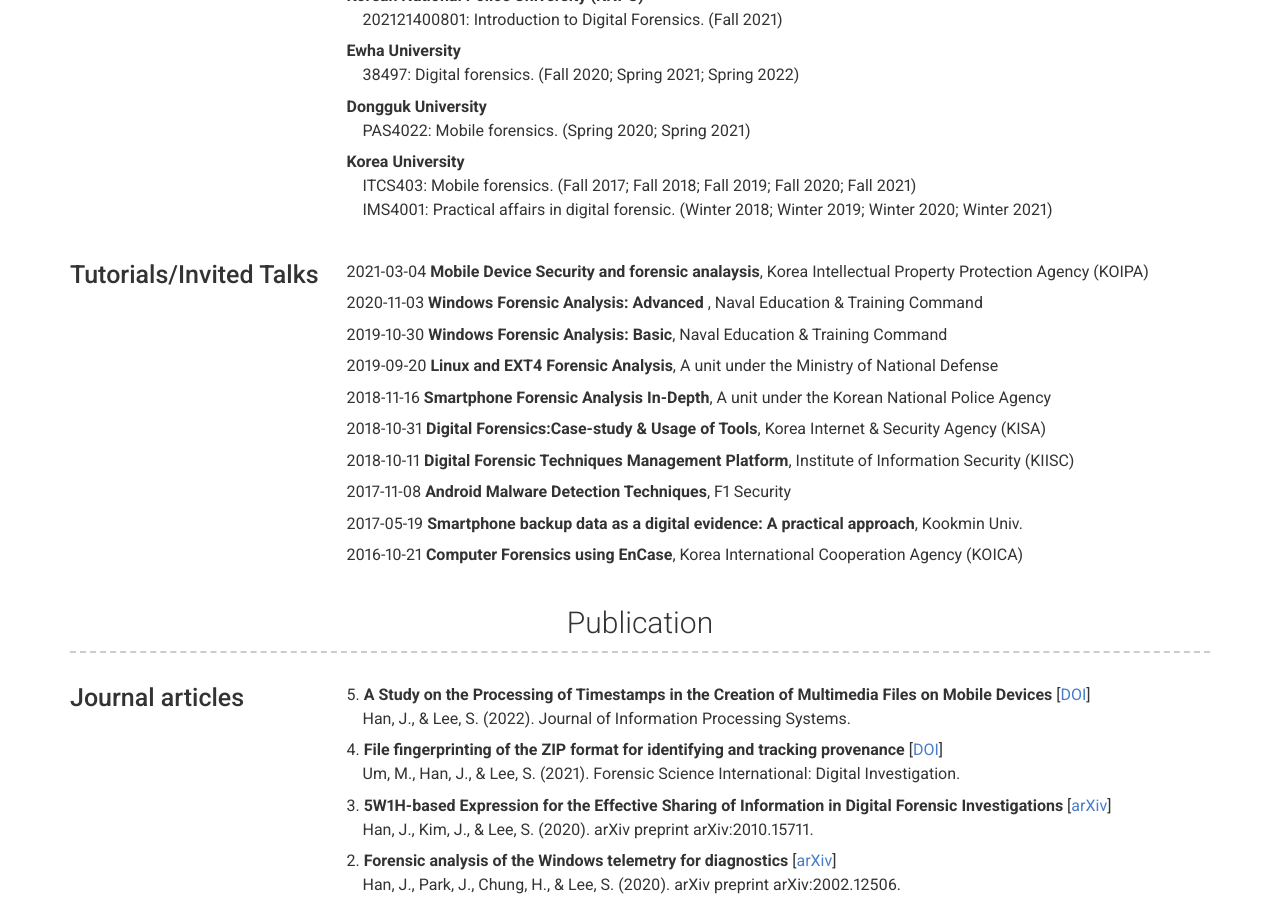
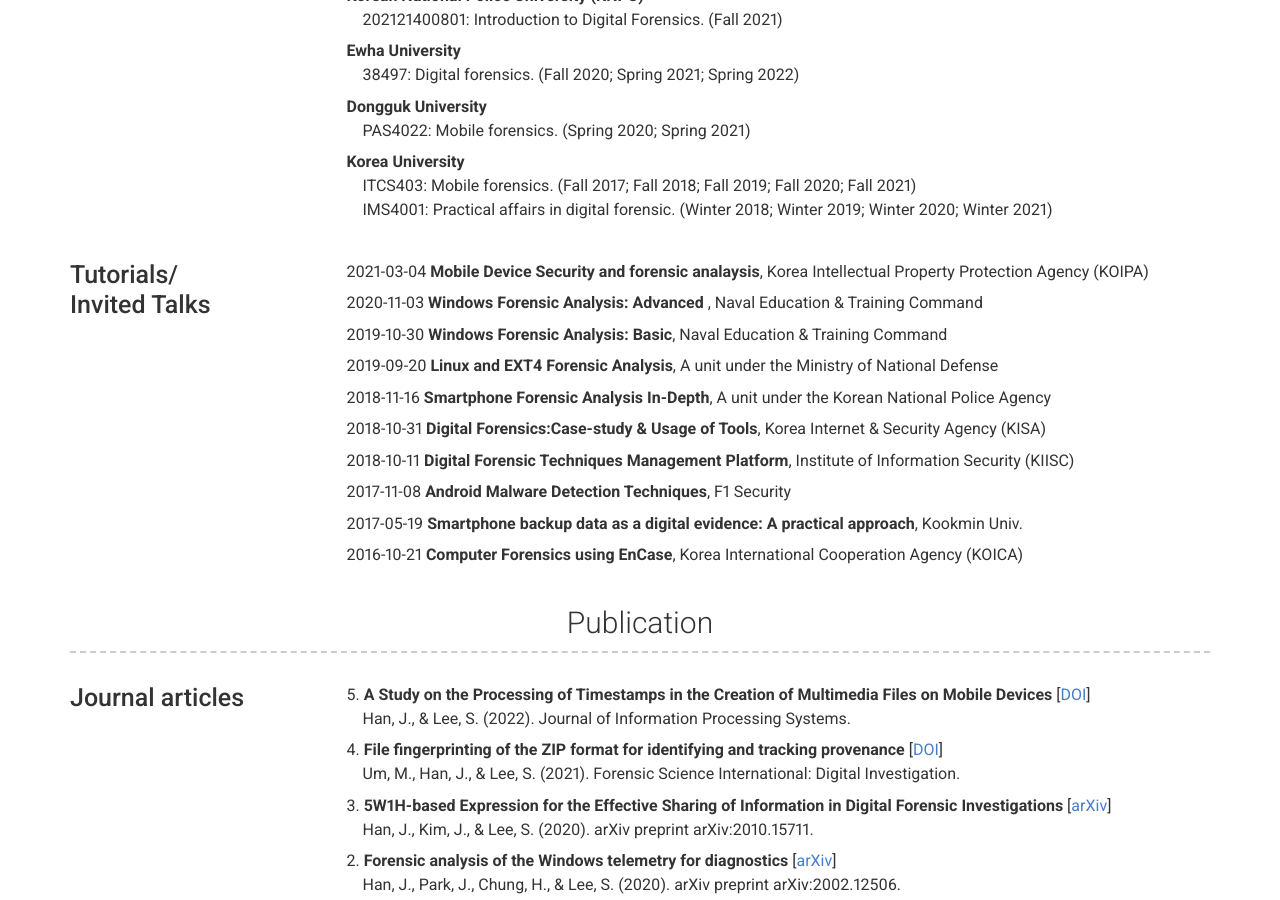
Before and after one commit to JaehyeokHan/jaehyeokhan.github.io, a Jekyll site: the page built from index.md, in a window 1280 px wide and 900 px high, scrolled down 2157 px. Built offline with Jekyll 4.4.1, drawn with Linux system fonts in a browser that asks for light colours; nearby versions of some CDN libraries.

```diff
--- a/_config.yml
+++ b/_config.yml
@@ -161,7 +161,7 @@ content:
           <p style="text-indent: -1em;"><b>Korea University</b><br>ITCS403: Mobile forensics. (Fall 2017; Fall 2018; Fall 2019; Fall 2020; Fall 2021)<br>IMS4001: Practical affairs in digital forensic. (Winter 2018; Winter 2019; Winter 2020; Winter 2021)</p>
 
       - layout: left
-        title: Tutorials/Invited Talks
+        title: Tutorials/<br>Invited Talks
         #sub_title: Academic, Tutorials
         #quote: >
         #  TBC
```
